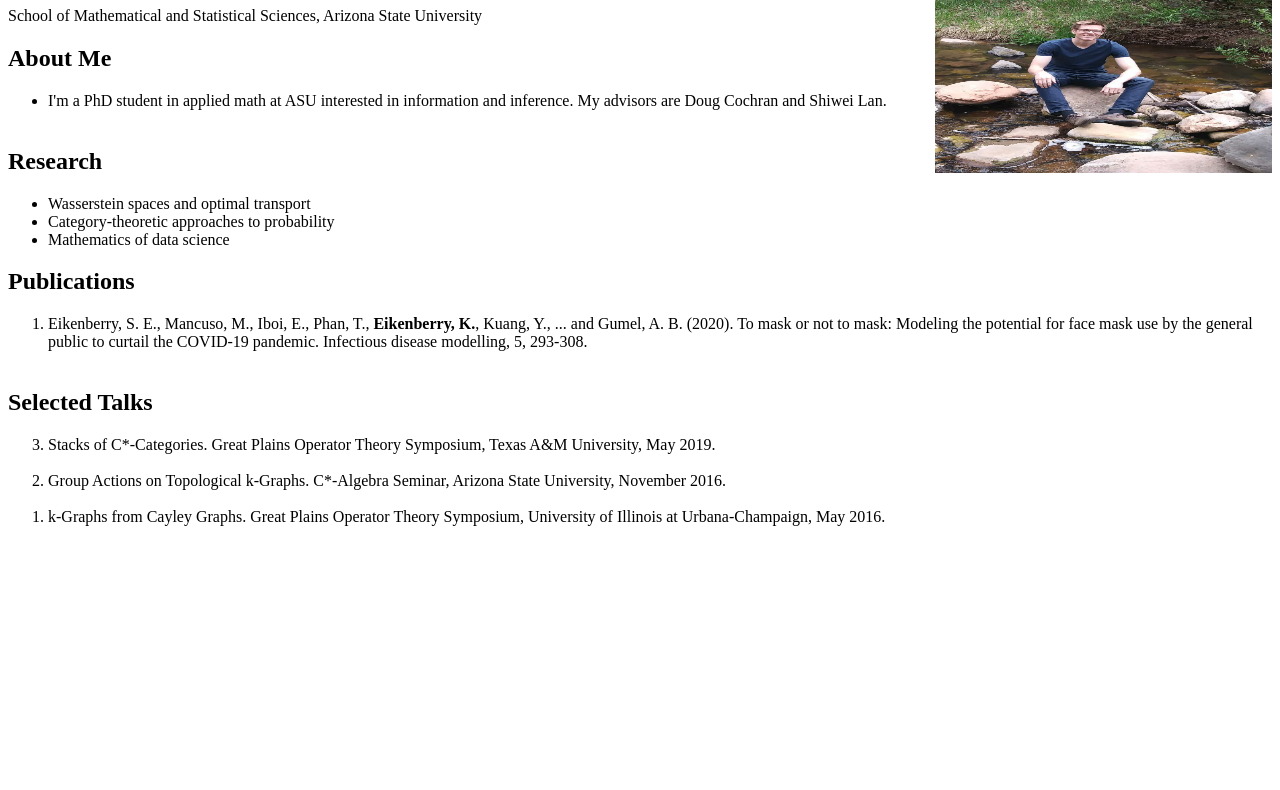
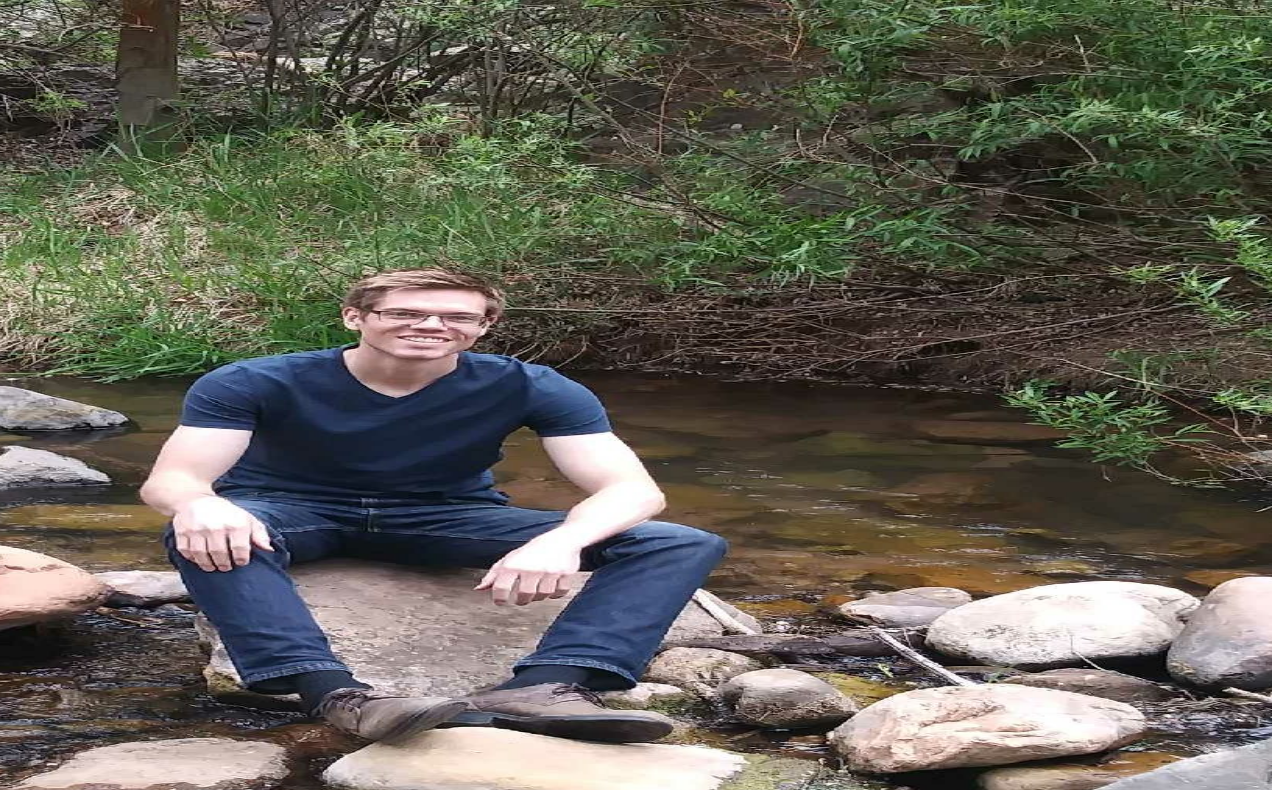
Before and after one commit to keenaneikenberry/keenaneikenberry.github.io, a plain HTML site: page index.html in a window 1280 px wide. Shown: the part 73-863 px from the top of the page. Before the commit the page ends 800 px from the top, so only its background shows below. Drawn offline with Linux system fonts and the light colour scheme.

Commit message:
Update index.html

```diff
--- a/index.html
+++ b/index.html
@@ -5,7 +5,7 @@
       </head>
     <body>
 
-        <img src="files/profilepicture.jpg" alt="Picture" height="224.64" width="336.96" align ="right">
+        <img src="files/profilepicture.jpg" alt="Picture" height="1002" width="1562" align ="right">
 
     <h1>Keenan Eikenberry</h1>
     <p> School of Mathematical and Statistical Sciences, Arizona State University<br>
```
